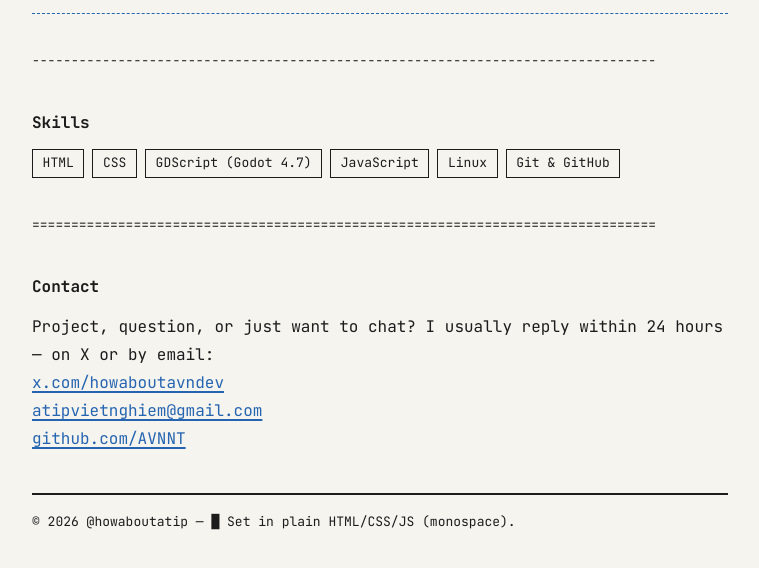
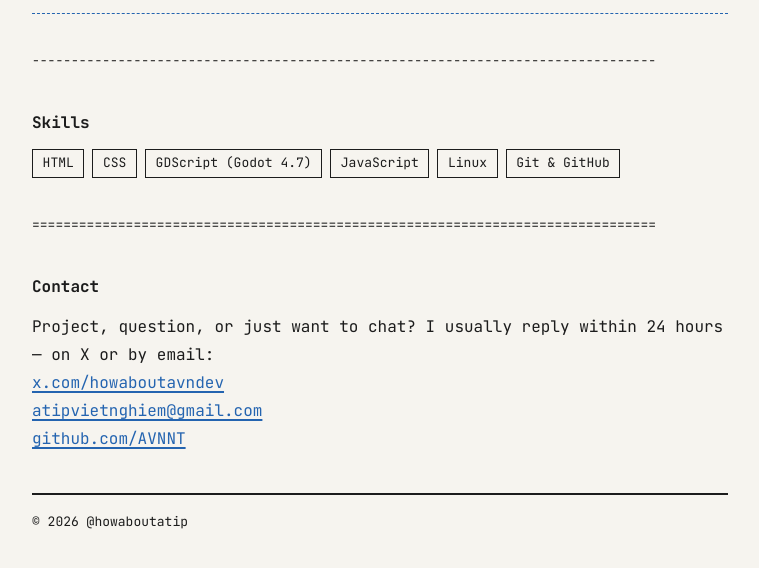
Before and after one commit to AVNNT/portfolio, a plain HTML site: page index.html in a window 1280 px wide. Shown: the part 1615-2183 px from the top of the page, without its empty margins (260-1019 px from the left). Drawn offline with Linux system fonts and the light colour scheme.

Commit message:
Footer: just copyright handle, drop 'Set in plain HTML/CSS/JS' note
Generated by Mistral Vibe.
Co-Authored-By: Mistral Vibe <vibe@mistral.ai>

```diff
--- a/index.html
+++ b/index.html
@@ -243,7 +243,7 @@
 </main>
 
 <footer>
-  <p class="small">&copy; <span id="year">2025</span> @howaboutatip &mdash; <span aria-hidden="true">&#9608;</span> Set in plain HTML/CSS/JS (monospace).</p>
+  <p class="small">&copy; <span id="year">2025</span> @howaboutatip</p>
 </footer>
 
 <script>
```
